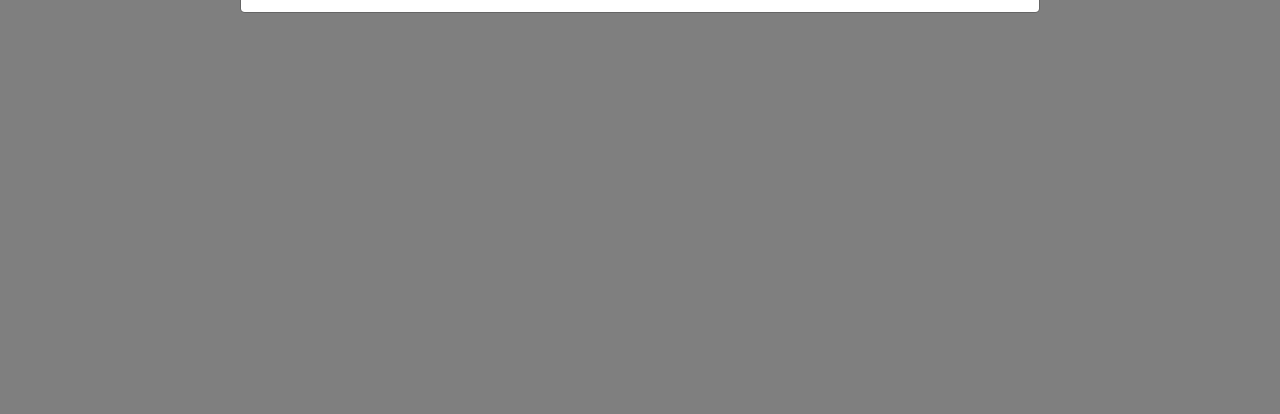
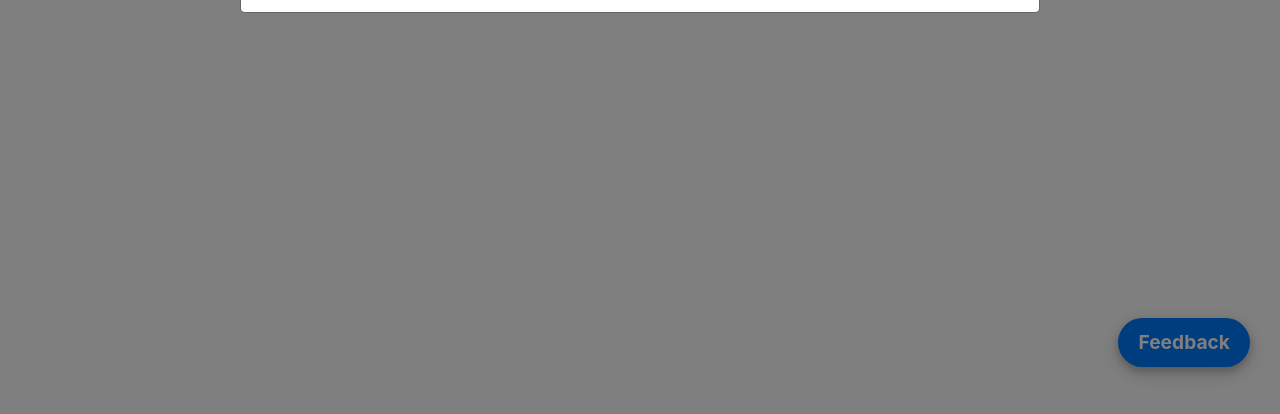
Before and after one commit to AdamRyanUK/moodapp, a Django app: page / in a window 1280 px wide. Shown: the part 373-787 px from the top of the page. Run offline with Django 3.2, Linux system fonts and the light colour scheme; a user stored in the database is signed in; data comes from the database, SQL or seed files in the repository; both versions use the stored data as it was after the commit; data that the repository does not hold is empty; some libraries are stand-ins or nearby versions.

```diff
--- a/core/static/css/stylesheet.css
+++ b/core/static/css/stylesheet.css
@@ -479,6 +479,27 @@ main p{
   cursor: pointer;
 }
 
+.feedback-btn {
+  position: fixed;
+  bottom: 60px;
+  right: 30px;
+  background-color: #007bff; /* Change to your preferred color */
+  color: white;
+  border: none;
+  padding: 10px 20px;
+  border-radius: 50px;
+  box-shadow: 0 4px 8px rgba(0, 0, 0, 0.2), 0 6px 20px rgba(0, 0, 0, 0.19);
+  cursor: pointer;
+  z-index: 1000; /* Ensure the button is on top of other elements */
+  display: none;
+  font-size: larger;
+  font-weight: bold;
+}
+
+.feedback-btn:hover {
+  background-color: #0056b3; /* Darken the button on hover */
+}
+
 @media (max-width: 800px) {
   #navbar {
     height: auto; /* Ensure navbar adjusts to content */
@@ -636,7 +657,11 @@ main p{
   .modal-body h1 {
     font-size: 1.2rem; /* Smaller font size for mobile devices */
 }
-
+.feedback-btn {
+  bottom: 70px;
+  right: 10px;
+  font-weight: normal;
+}
 
 }
 
--- a/core/static/js/feedback.js
+++ b/core/static/js/feedback.js
@@ -3,15 +3,30 @@ $(document).ready(function () {
     fetch('/weatherpreferences/check-feedback-status/')
         .then(response => response.json())
         .then(data => {
-            // Check the response and show the modal if the user has not submitted feedback today
+            // Check the response and show the modal or button if the user has not submitted feedback today
             if (data.has_submitted === false && isAuthenticated) {
-                // Show the modal only if feedback hasn't been submitted today
-                $('#helloModal').modal('show');
+                // Check sessionStorage to see if the modal has been shown
+                if (!sessionStorage.getItem('modalShown')) {
+                    // Show the modal only if feedback hasn't been submitted today
+                    $('#helloModal').modal('show');
+                    // Show the feedback button
+                    $('#feedbackButton').show();
+                    // Set sessionStorage to indicate the modal has been shown
+                    sessionStorage.setItem('modalShown', 'true');
+                } else {
+                    // Show the feedback button if the modal was already shown
+                    $('#feedbackButton').show();
+                }
             }
         })
         .catch(error => {
             console.error('Error checking feedback status:', error);
         });
+
+    // Add an event listener to the feedback button to show the modal
+    document.getElementById('feedbackButton').addEventListener('click', function () {
+        $('#helloModal').modal('show');
+    });
 
     // Highlight the selected rating button
     const buttons = document.querySelectorAll('.rating-btn');
@@ -62,6 +77,8 @@ $(document).ready(function () {
                     alert('Your rating has been saved!');
                     // Close the modal
                     $('#helloModal').modal('hide');
+                    // Hide the feedback button after submission
+                    $('#feedbackButton').hide();
                 } else {
                     alert('Something went wrong. Please try again.');
                 }
--- a/core/templates/core/base.html
+++ b/core/templates/core/base.html
@@ -78,7 +78,6 @@
             <li><a href="{% url 'logout' %}">Logout</a></li>
         </ul>
     </div>
-
     <!-- Rating Modal  -->
     <div class="modal fade" id="helloModal" tabindex="-1" role="dialog" aria-labelledby="helloModalLabel" aria-hidden="true">
         <div class="modal-dialog modal-lg" role="document">
@@ -113,6 +112,10 @@
             </div>
         </div>
     </div>
+
+    <button id="feedbackButton" class="feedback-btn">Feedback</button>
+
+
 
     <aside id="sidebar">
         <ul>
@@ -171,6 +174,7 @@
     <main>
 
         {% block content %}
+
         {% endblock %}
     </main>
 </body>
@@ -186,6 +190,5 @@
 <script src="{% static 'js/findcity.js' %}"></script>
 <script src="{% static 'js/accountsidebartoggle.js' %}"></script>
 <script src="{% static 'js/hourly_forecast_modal.js' %}"></script>
-
 </div>
 </html>
--- a/core/templates/core/home.html
+++ b/core/templates/core/home.html
@@ -192,7 +192,7 @@ p {
         </thead>
         <tbody>
             {% for data in weather_data %}
-            <tr onclick="showHourlyData('{{ data.day }}', '{{ latitude }}', '{{ longitude }}')"> <td class="freeze-col">{{ data.day }}</td>
+            <tr onclick="showHourlyData('{{ data.day }}', '{{ latitude }}', '{{ longitude }}')">
                 <td class="freeze-col">{{ data.day }}</td>
                 <td>
                     <!-- Dynamically setting button color based on mood score -->
@@ -205,7 +205,6 @@ p {
                 <td>{{ data.temperature_max }}</td>
                 <td>{{ data.precipitation_amt }} mm</td>
                 <td>{{ data.wind_speed }}</td>
-                <td>{{ data.day|date:"Y-m-d" }}</td>
             </tr>
             {% endfor %}
         </tbody>
```
Also changed, not shown: authenticate/templates/authenticate/login.html (+6 -1 lines), db.sqlite3.
